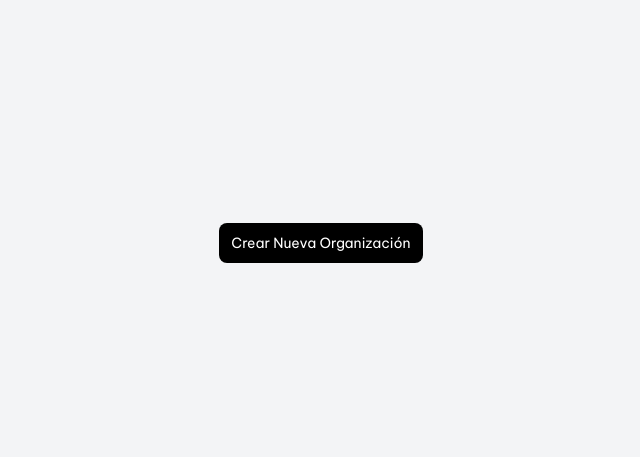
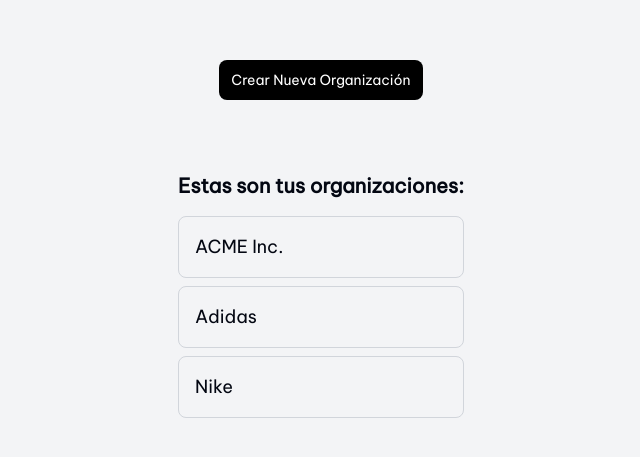
Before and after one commit to alexcraviotto/next-task-manager, a Next.js app: page /dashboard/organization in a window 1280 px wide. Shown: the part 157-614 px from the top of the page, without its empty margins (319-959 px from the left). Built offline with nearby package versions, Linux system fonts and the light colour scheme.

Commit message:
fix: mockup create organization

```diff
--- a/src/app/dashboard/organization/page.tsx
+++ b/src/app/dashboard/organization/page.tsx
@@ -7,10 +7,26 @@ export default function OrganizationFormPopup() {
   const [orgName, setOrgName] = useState("");
   const [description, setDescription] = useState("");
   const [errorMessage, setErrorMessage] = useState("");
-  //const [existingOrganizations, setExistingOrganizations] = useState([]); // Simulación de organizaciones existentes
+  const [organizations, setOrganizations] = useState([
+    // Datos para mockup
+    {
+      id: 1,
+      name: "ACME Inc.",
+      description: "Proveedor líder de soluciones tecnológicas",
+    },
+    { id: 2, name: "Adidas", description: "Marca deportiva internacional" },
+    {
+      id: 3,
+      name: "Nike",
+      description: "Fabricante de calzado y ropa deportiva",
+    },
+  ]);
 
   const togglePopup = () => {
     setIsOpen(!isOpen);
+    setErrorMessage(""); // Resetear el mensaje de error al cerrar o abrir el popup
+    setOrgName("");
+    setDescription(""); // Limpiar campos al cerrar el popup
   };
 
   const handleCreateOrganization = (e: React.FormEvent<HTMLFormElement>) => {
@@ -19,27 +35,36 @@ export default function OrganizationFormPopup() {
       setErrorMessage("El nombre de la organización es obligatorio.");
       return;
     }
-    /*
-    // Comprobar si el nombre ya existe en la base de datos (simulación)
-    if (existingOrganizations.includes(orgName)) {
-      setErrorMessage("Ya existe una organización con este nombre.");
+
+    // Verificar si ya existe una organizacion con el mismo nombre
+    const organizationExists = organizations.some(
+      (org) => org.name.toLowerCase() === orgName.toLowerCase(),
+    );
+
+    if (organizationExists) {
+      setErrorMessage("Ya existe una organización con ese nombre.");
       return;
     }
-    */
-    // Logica para crear la organización en la base de datos
 
-    // Limpiar el formulario después de crear la organización
+    // Crear una nueva organizacion mockup y agregarla al estado
+    const newOrganization = {
+      id: organizations.length + 1,
+      name: orgName,
+      description: description,
+    };
+    // Para el posible backend
+    setOrganizations([...organizations, newOrganization]);
     setOrgName("");
     setDescription("");
     setErrorMessage("");
-    togglePopup(); // Cierra el popup
+    togglePopup();
   };
 
   return (
-    <div className="flex items-center justify-center min-h-screen p-4 bg-gray-100">
+    <div className="flex flex-col items-center justify-center min-h-screen p-4 bg-gray-100">
       <Button
         onClick={togglePopup}
-        className="bg-black text-white p-3 rounded-lg"
+        className="bg-black text-white p-3 rounded-lg mb-6"
       >
         Crear Nueva Organización
       </Button>
@@ -66,7 +91,7 @@ export default function OrganizationFormPopup() {
                   type="text"
                   placeholder="Introduzca el nombre de la organización"
                   value={orgName}
-                  onChange={(e) => setOrgName(e.target.value)} // Actualiza el nombre de la organización
+                  onChange={(e) => setOrgName(e.target.value)}
                   className="w-full p-3 border border-gray-300 rounded-lg focus:outline-none focus:border-black"
                 />
               </div>
@@ -75,9 +100,9 @@ export default function OrganizationFormPopup() {
                   Descripción
                 </label>
                 <textarea
-                  placeholder="Describa brevemente su descripción"
+                  placeholder="Describa brevemente su organización"
                   value={description}
-                  onChange={(e) => setDescription(e.target.value)} // Actualiza la descripción
+                  onChange={(e) => setDescription(e.target.value)}
                   className="w-full p-3 border border-gray-300 rounded-lg focus:outline-none focus:border-black"
                   rows={4}
                 ></textarea>
@@ -100,6 +125,23 @@ export default function OrganizationFormPopup() {
           </div>
         </div>
       )}
+
+      {/* Mostrar organizaciones con un poco más de margen Relacionado con mockup*/}
+      <div className="mt-12">
+        <h3 className="text-xl font-bold mb-4">
+          Estas son tus organizaciones:
+        </h3>
+        <ul>
+          {organizations.map((org) => (
+            <li
+              key={org.id}
+              className="border border-gray-300 p-4 rounded-lg mb-2 text-lg"
+            >
+              {org.name}
+            </li>
+          ))}
+        </ul>
+      </div>
     </div>
   );
 }
```
